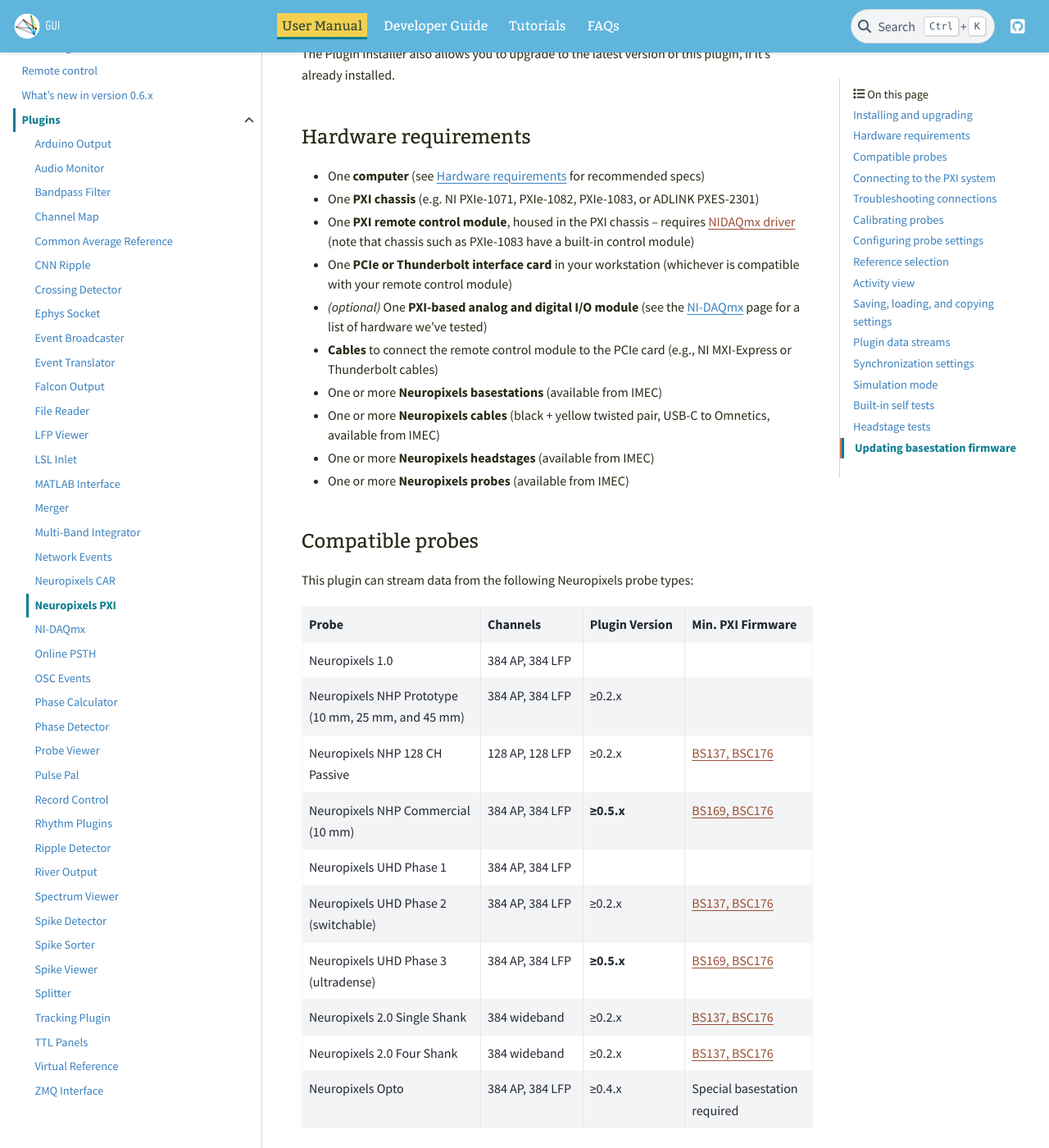
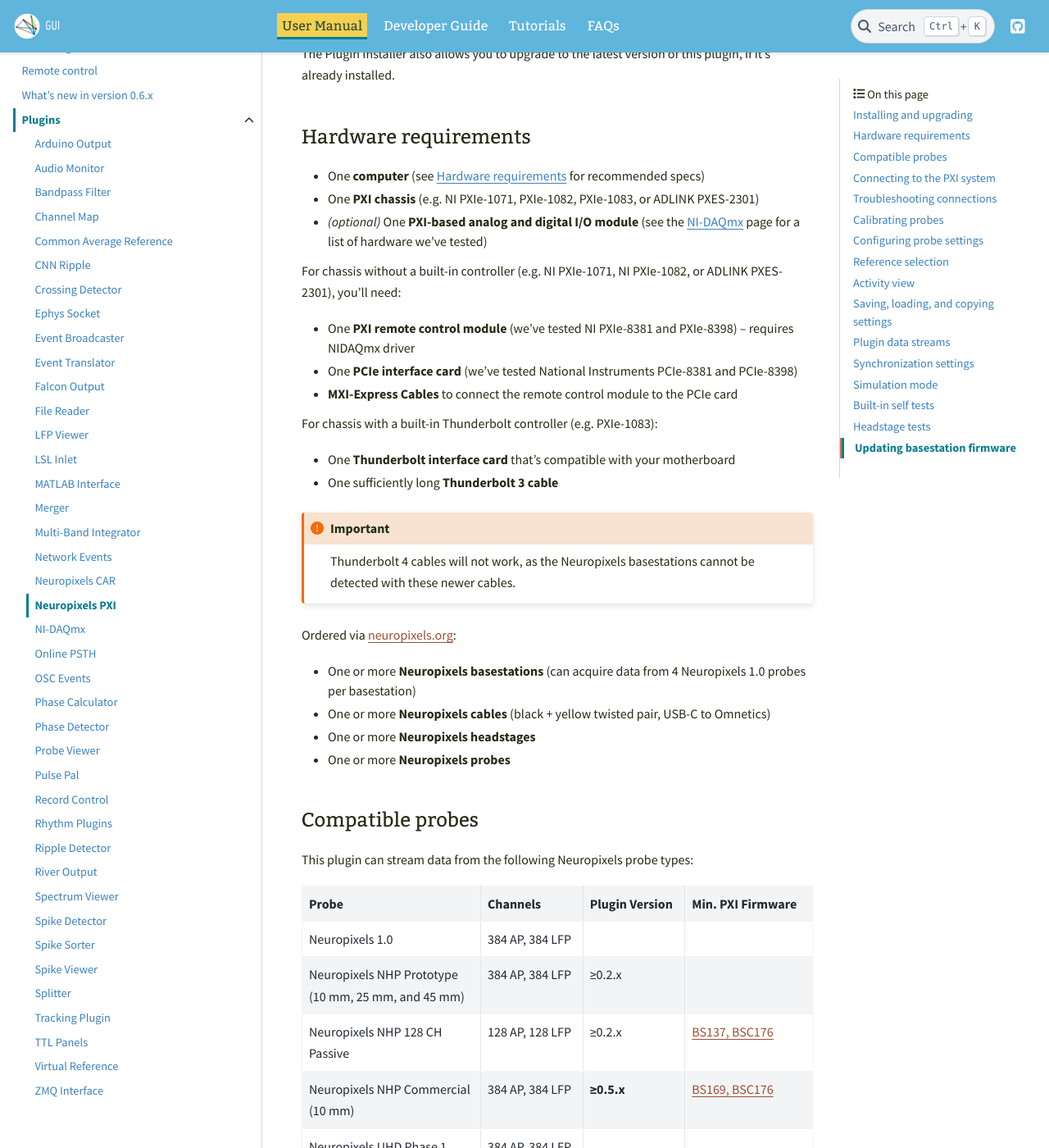
Before and after one commit to open-ephys/gui-docs, a Sphinx documentation site: the page built from source/User-Manual/Plugins/Neuropixels-PXI.rst, in a window 1280 px wide and 1400 px high, scrolled down 848 px. Shown: the whole window at 82% size. Built offline with Sphinx 7.4.7 and the PyData theme 0.15.4, drawn with Linux system fonts in a browser that asks for light colours.

Commit message:
Update hardware requirements

```diff
--- a/source/User-Manual/Plugins/Neuropixels-PXI.rst
+++ b/source/User-Manual/Plugins/Neuropixels-PXI.rst
@@ -32,21 +32,33 @@
 
 * One **PXI chassis** (e.g. NI PXIe-1071, PXIe-1082, PXIe-1083, or ADLINK PXES-2301)
 
-* One **PXI remote control module**, housed in the PXI chassis – requires `NIDAQmx driver <https://www.ni.com/en-us/support/downloads/drivers/download.ni-daqmx.html>`__ (note that chassis such as PXIe-1083 have a built-in control module)
-
-* One **PCIe or Thunderbolt interface card** in your workstation (whichever is compatible with your remote control module)
-
 * *(optional)* One **PXI-based analog and digital I/O module** (see the :ref:`NI-DAQmx` page for a list of hardware we've tested)
 
-* **Cables** to connect the remote control module to the PCIe card (e.g., NI MXI-Express or Thunderbolt cables)
+For chassis without a built-in controller (e.g. NI PXIe-1071, NI PXIe-1082, or ADLINK PXES-2301), you'll need:
 
-* One or more **Neuropixels basestations** (available from IMEC)
+* One **PXI remote control module** (we've tested NI PXIe-8381 and PXIe-8398) – requires NIDAQmx driver
 
-* One or more **Neuropixels cables** (black + yellow twisted pair, USB-C to Omnetics, available from IMEC)
+* One **PCIe interface card** (we've tested National Instruments PCIe-8381 and PCIe-8398)
 
-* One or more **Neuropixels headstages** (available from IMEC)
+* **MXI-Express Cables** to connect the remote control module to the PCIe card
 
-* One or more **Neuropixels probes** (available from IMEC)
+For chassis with a built-in Thunderbolt controller (e.g. PXIe-1083):
+
+* One **Thunderbolt interface card** that's compatible with your motherboard
+
+* One sufficiently long **Thunderbolt 3 cable**
+
+.. important:: Thunderbolt 4 cables will not work, as the Neuropixels basestations cannot be detected with these newer cables.
+
+Ordered via `neuropixels.org <https://neuropixels.org>`__:
+
+* One or more **Neuropixels basestations** (can acquire data from 4 Neuropixels 1.0 probes per basestation)
+
+* One or more **Neuropixels cables** (black + yellow twisted pair, USB-C to Omnetics)
+
+* One or more **Neuropixels headstages**
+
+* One or more **Neuropixels probes**
 
 
 Compatible probes
```
Also changed, not shown: source/User-Manual/Hardware-requirements.rst (+20 -8 lines).
